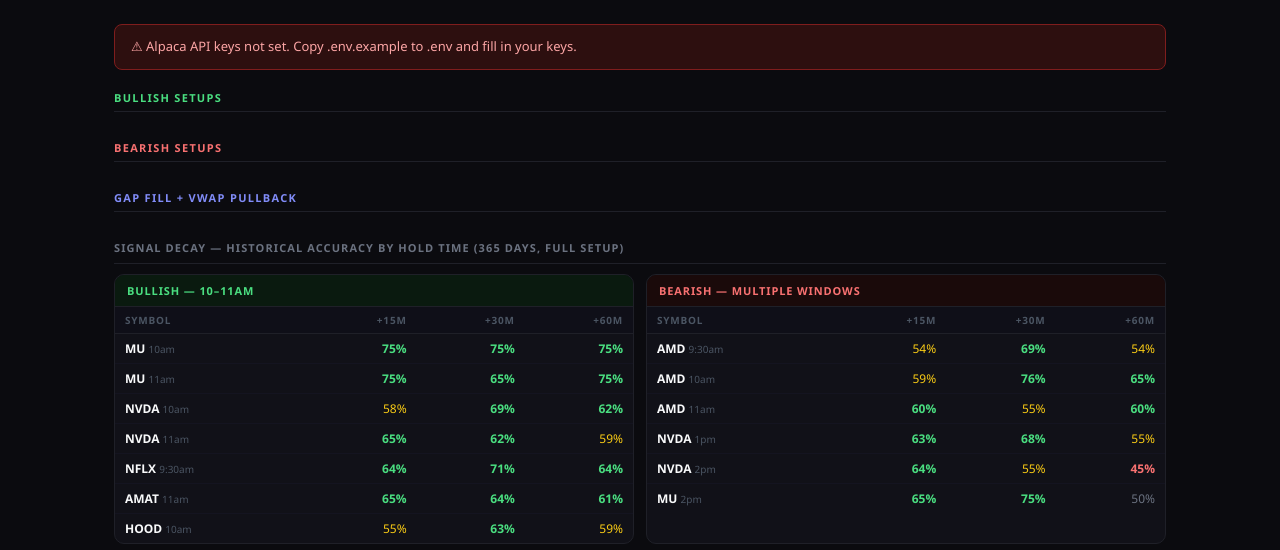
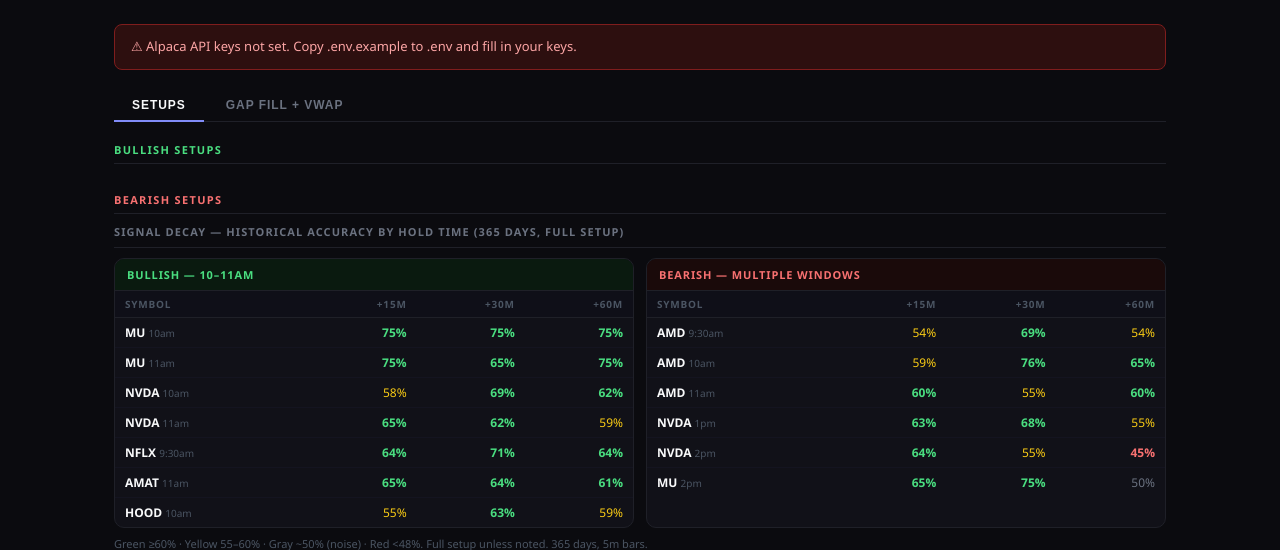
Before and after one commit to mrushjr21-blip/spy-grader, a Flask app: page / in a window 1280 px wide. Shown: the part 55-605 px from the top of the page. Run offline with Flask 3, Linux system fonts and the light colour scheme.

Commit message:
Move Gap Fill + VWAP to separate tab
Adds a tab bar (Setups | Gap Fill + VWAP). Existing bullish/bearish
cards stay on the Setups tab. Gap Fill and VWAP Pullback get their
own tab with separate section headings for each strategy.

Co-Authored-By: Claude Sonnet 4.6 <noreply@anthropic.com>

```diff
--- a/templates/index.html
+++ b/templates/index.html
@@ -455,6 +455,32 @@
     padding: 11px 18px 0; font-size: 11px; font-weight: 600;
     text-transform: uppercase; letter-spacing: 0.08em; color: #6b7280;
   }
+
+  /* ── Tabs ── */
+  .tab-bar {
+    display: flex;
+    gap: 4px;
+    border-bottom: 1px solid #1f2028;
+    margin-bottom: 20px;
+  }
+  .tab-btn {
+    padding: 8px 18px;
+    font-size: 12px;
+    font-weight: 600;
+    text-transform: uppercase;
+    letter-spacing: 0.08em;
+    color: #6b7280;
+    background: transparent;
+    border: none;
+    border-bottom: 2px solid transparent;
+    cursor: pointer;
+    transition: all 0.15s;
+    margin-bottom: -1px;
+  }
+  .tab-btn:hover { color: #9ca3af; }
+  .tab-btn.active { color: #f9fafb; border-bottom-color: #818cf8; }
+  .tab-panel { display: none; }
+  .tab-panel.active { display: block; }
 </style>
 </head>
 <body>
@@ -477,26 +503,26 @@
     ⏪ <strong>Replay mode</strong> — market is closed. Showing end-of-day snapshot from <span id="replay-date"></span>. Live data resumes at 9:30 AM ET.
   </div>
 
-  <!-- Bullish section -->
-  <div class="setup-section-title bullish">Bullish Setups</div>
+  <!-- Tab bar -->
+  <div class="tab-bar">
+    <button class="tab-btn active" onclick="switchTab('setups', this)">Setups</button>
+    <button class="tab-btn" onclick="switchTab('gap-vwap', this)">Gap Fill + VWAP</button>
+  </div>
 
-  <!-- Bullish watch symbols -->
-  <div id="bullish-watch-cards"></div>
+  <!-- Tab 1: Existing setups -->
+  <div id="tab-setups" class="tab-panel active">
+    <div class="setup-section-title bullish">Bullish Setups</div>
+    <div id="bullish-watch-cards"></div>
+    <div class="setup-section-title bearish setup-section-bearish">Bearish Setups</div>
+    <div id="bearish-watch-cards"></div>
+    <div id="engulf-bear-watch-cards"></div>
+  </div>
 
-  <!-- Bearish section -->
-  <div class="setup-section-title bearish setup-section-bearish">Bearish Setups</div>
-
-  <!-- Bearish watch symbols -->
-  <div id="bearish-watch-cards"></div>
-
-  <!-- SMA + Engulf bearish watch -->
-  <div id="engulf-bear-watch-cards"></div>
-
-
-  <!-- Gap Fill + VWAP section -->
-  <div style="margin-top:28px;margin-bottom:16px">
-    <div class="setup-section-title" style="color:#818cf8;border-bottom:1px solid #1f2028;padding-bottom:6px;margin-bottom:12px">Gap Fill + VWAP Pullback</div>
-    <div id="gap-fill-cards" style="display:grid;grid-template-columns:repeat(3,1fr);gap:12px;margin-bottom:12px"></div>
+  <!-- Tab 2: Gap Fill + VWAP -->
+  <div id="tab-gap-vwap" class="tab-panel">
+    <div class="setup-section-title" style="color:#818cf8;border-bottom:1px solid #1f2028;padding-bottom:6px;margin-bottom:12px">Morning Gap Fill</div>
+    <div id="gap-fill-cards" style="display:grid;grid-template-columns:repeat(3,1fr);gap:12px;margin-bottom:20px"></div>
+    <div class="setup-section-title" style="color:#818cf8;border-bottom:1px solid #1f2028;padding-bottom:6px;margin-bottom:12px">VWAP First Pullback</div>
     <div id="vwap-pullback-card"></div>
   </div>
 
@@ -1275,6 +1301,14 @@ function renderEngulfWatch(watchMap, containerId, isBull) {
   }
 }
 
+// ── Tab switching ────────────────────────────────────────────────────────────
+function switchTab(name, btn) {
+  document.querySelectorAll('.tab-panel').forEach(p => p.classList.remove('active'));
+  document.querySelectorAll('.tab-btn').forEach(b => b.classList.remove('active'));
+  document.getElementById('tab-' + name).classList.add('active');
+  btn.classList.add('active');
+}
+
 // ── Gap Fill ─────────────────────────────────────────────────────────────────
 function renderGapFill(gapFillMap) {
   const container = document.getElementById('gap-fill-cards');
```
